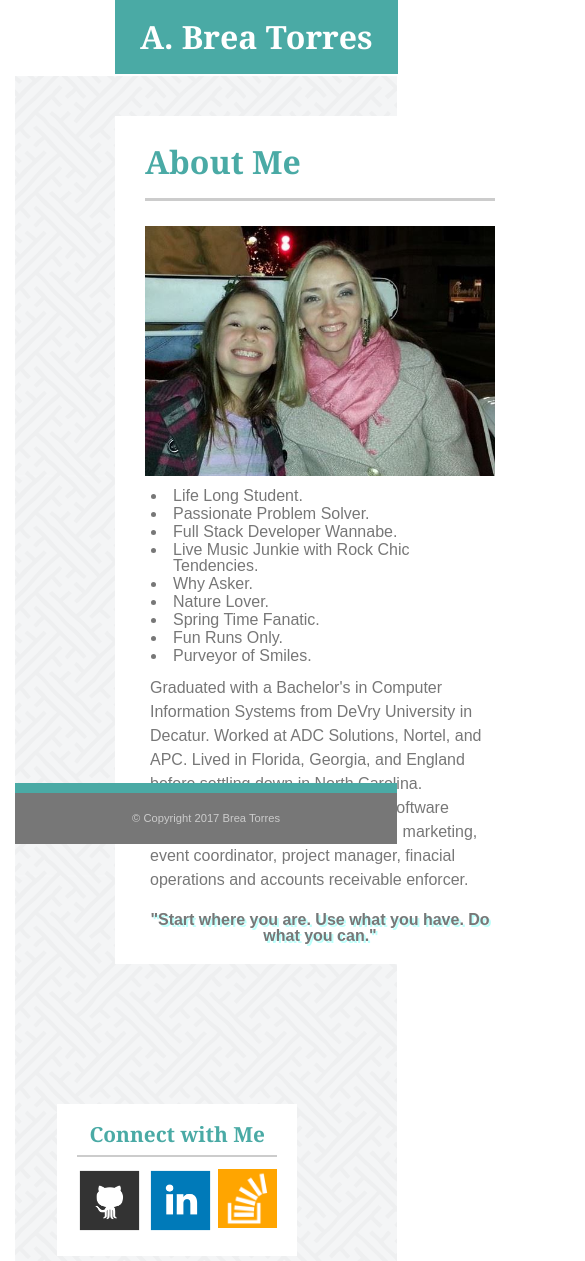
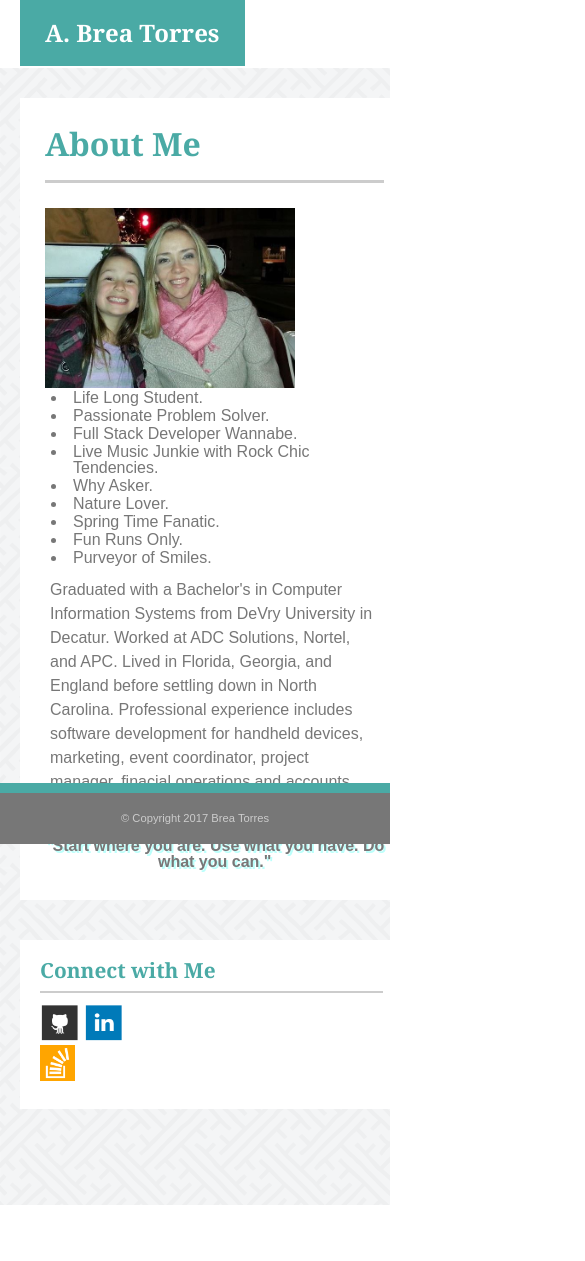
Before and after one commit to abreaw/Responsive-Portfolio, a plain HTML site: page index.html in a window 390 px wide. Shown: the top 1261 px of the page, 585 px wide, since content can reach past the window. After the commit the page ends 1205 px from the top, so only its background shows below. Drawn offline with Linux system fonts and the light colour scheme.

Commit message:
added media query styles for 768px and less view

```diff
--- a/assets/css/style.css
+++ b/assets/css/style.css
@@ -388,6 +388,7 @@ footer
 		top: 35px;
 	}
 
+	/* move container to match header area */
 	.container
 	{
 		top: 76px;
@@ -427,7 +428,7 @@ footer
 	/* resize social links area */
 	.socialImages
 	{
-		display: inline-block;
+		/*display: inline-block;*/
 		/*width: 80%;*/
 		margin: 0px;
 	}
@@ -438,22 +439,26 @@ footer
 		margin-top: 10px;
 	}
 
+	/* resize picture on about page to be full size of content area */
 	#profilePic
 	{
 		width: 100%;
 		height: 250px;
 	}
 
+	/* all images float left now since they are in one column */
 	.portfolioImagesRight
 	{
 		float: left;
 	}
 
+	/* resize images to fit column minus margins & padding of the main content heading */
 	.portfolioImages
 	{
 		width: 90%;
 	}
 
+	/* adjust padding of the buttom to make it a little smaller */
 	button
 	{
 		padding: 5px 30px;
@@ -461,10 +466,133 @@ footer
 
 }
 
-/* Check screen if width less than 768px add these styles */
+/* Check screen if width 768px or less then add these styles */
 /* 768px is about the width of a tablet so this area will cover those type of devices */
 @media screen and (max-width: 768px)
 {
+	/* Adjust Header area elements for smaller area */
+	/* adjust header area */
+	header
+	{
+		margin: 0px; /* clear margins */
+		width: 100%; /* made width full length of window */
+	}
+
+	body
+	{
+		width: 100%;
+	}
+
+	/* move & resize name box in header */
+	.nameBox
+	{
+		font-size: 150%; /* adjust font to smaller size */
+
+		/* bring name box to left side of screen */
+		float: left;
+		left: 0px;
+
+		/* adjust margins & padding to smaller size view */
+		margin-left: 20px;
+		padding: 21px 25px;
+	}
+
+	/* move & resize nav area */
+	.navArea
+	{
+		font-size: 95%; /* adjust font to smaller size */
+
+		float: right;
+		right: 0px;
+		top: 25px;
+
+		/*margin-bottom: 30px;*/
+		margin-right: 20px;
+	}
+
+	/* move and resize main content area */
+	/* move container to match header area */
+	.container
+	{
+		top: 68px;
+		width: 100%;
+		margin: 0px;
+	}
+
+	/* move & resize main content container */
+	.mainContent
+	{
+		width: 87%;
+		left: 0px;
+
+		margin: 30px 20px;
+		padding: 20px 25px;
+		padding-bottom: 30px;
+	}
+
+	/* update padding for main content header */
+	.mainContentHeading
+	{
+		width: 100%;
+		margin-top: 10px;
+		padding: 0px;
+		padding-bottom: 20px;
+	}
+
+	/* Adjust Social content area for smaller screen size */
+	/* resize and position social links container */
+	.socialContent
+	{
+		float: left;
+		width: 88%;
+		left: 0px;
+		/*padding: 0px 10px; */
+		margin: 10px 20px;
+		margin-bottom: 96px;
+	}
+
+	/* update padding & margins for social content header */
+	.socialContentHeading
+	{
+		margin: 10px 0px;
+		padding: 10px 0px;
+
+		text-align: left;
+	}
+
+	/* resize social links area */
+	.socialImages
+	{
+		width: 35%;
+		margin: 0px;
+	}
+
+	/* adjust footer to full length of pages */
+	footer
+	{
+		width: 100%;
+		margin: 0px;
+	}
+
+
+	/* Adjust content on About Page */
+	/* resize picture on about page to be back to original size */
+	#profilePic
+	{
+		float: left;
+		margin-right: 20px;
+
+		width: 250px;
+		height: 180px;
+	}
+
+	ul
+	{
+		margin-top: 0px;
+	}
+
+
+
 
 
 }
```
